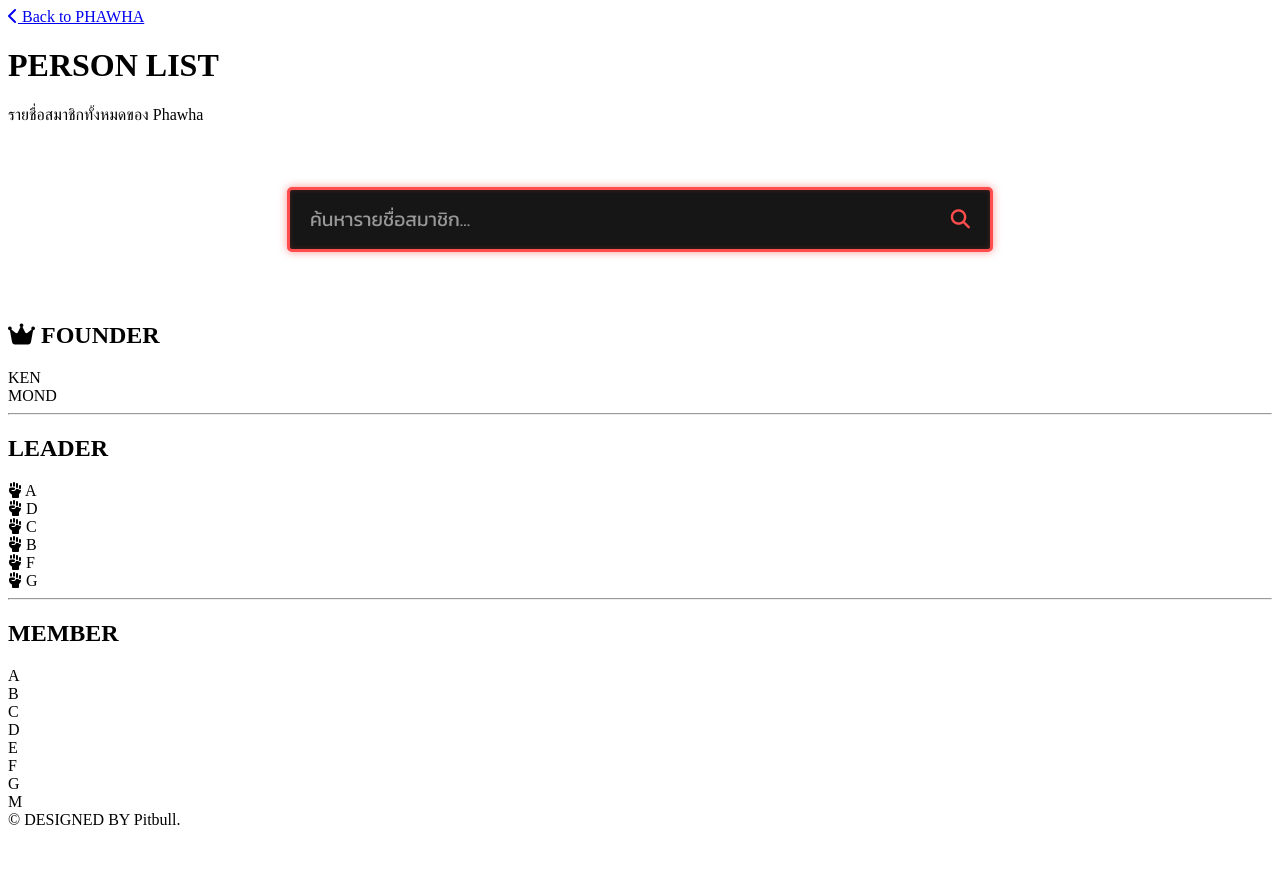
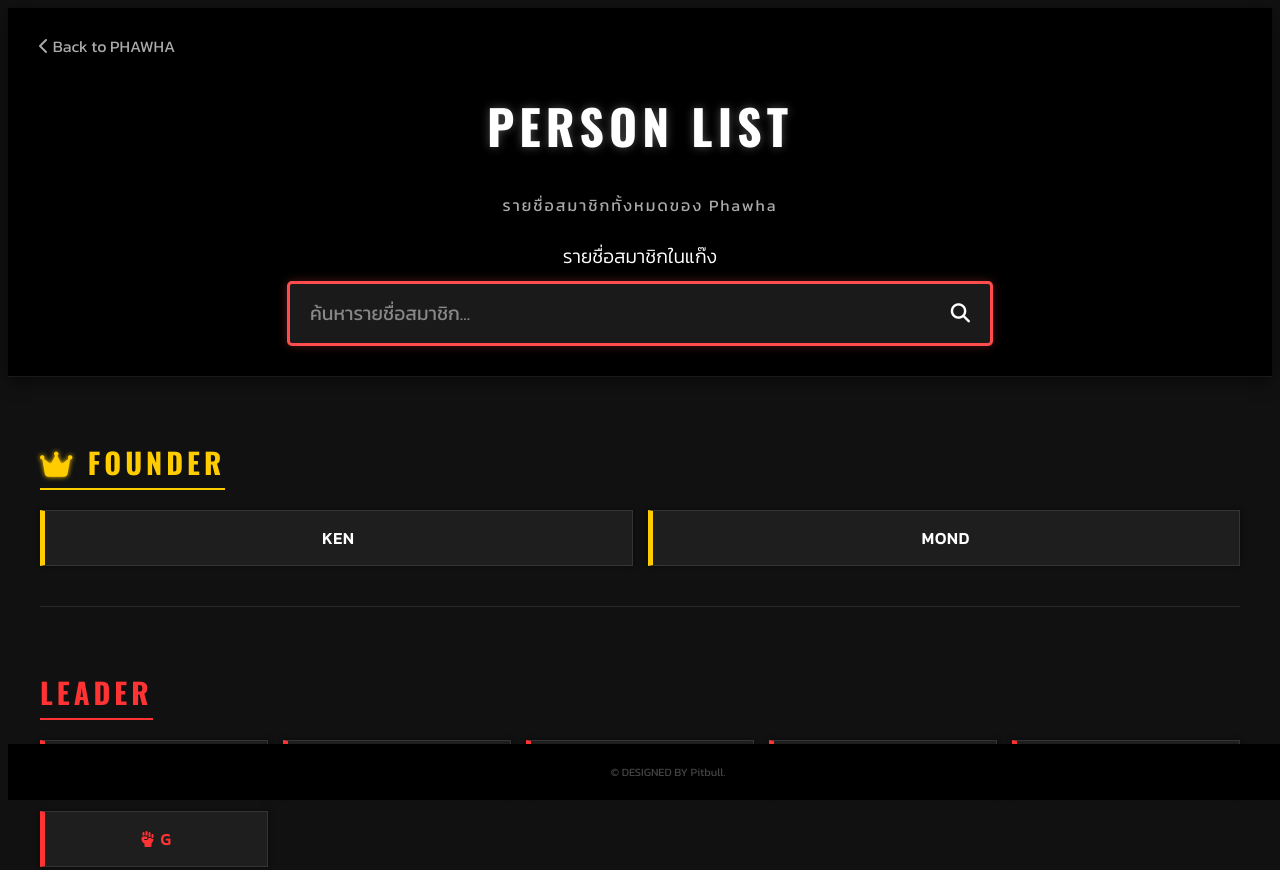
Before and after one commit to pitbullgang/phawhatest, a plain HTML site: page person_list.html in a window 1280 px wide. Shown: the top 870 px of the page. Before the commit the page ends 837 px from the top, so only its background shows below. Drawn offline with nearby package versions, Linux system fonts and the light colour scheme.

Commit message:
Update person_list.css

```diff
--- a/person_list.css
+++ b/person_list.css
@@ -8,51 +8,83 @@
     --neon-white: #ffffff; /* สีขาวสำหรับ MEMBER */
     --neon-gold: #ffcc00; /* สีทองสำหรับ FOUNDER */
     --search-red-border: #ff4d4d; /* สีแดงอ่อนสำหรับขอบค้นหา */
-    --search-box-bg: #161616; /* พื้นหลังช่องค้นหาเข้มกว่า card-bg เล็กน้อย */
+    --search-box-bg: #1a1a1a; /* สีพื้นหลังช่องค้นหา */
 }
 
-/* ... (โค้ดส่วนอื่นๆ เหมือนเดิม) ... */
+body {
+    font-family: 'Kanit', sans-serif;
+    background-color: var(--dark-bg);
+    color: var(--light-text);
+    min-height: 100vh;
+    padding-bottom: 50px;
+}
 
 /* ================= 2. HEADER & BANNER ================= */
 .header-banner {
-    /* ... (เหมือนเดิม) ... */
-    padding-bottom: 50px; /* เพิ่ม padding ด้านล่างเล็กน้อยเพื่อเว้นระยะจากส่วนค้นหา */
+    padding: 50px 50px 30px;
+    background: #000;
+    box-shadow: 0 5px 15px rgba(0, 0, 0, 0.5);
+    text-align: center;
+    position: relative;
+    border-bottom: 1px solid rgba(255, 255, 255, 0.1);
 }
 
-
-/* ***** สไตล์สำหรับส่วนค้นหาที่อัปเดตแล้ว ***** */
-.search-container-wrapper {
-    text-align: center;
-    padding: 0 20px 40px; /* เพิ่ม padding ด้านล่างเพื่อเว้นระยะจากส่วน content */
-    margin-top: -30px; /* ดึงขึ้นมาเล็กน้อยเพื่อให้ใกล้กับ header */
+.back-home-btn {
+    position: absolute;
+    top: 20px;
+    left: 20px;
+    color: var(--sub-text);
+    text-decoration: none;
+    font-size: 1rem;
+    padding: 5px 10px;
+    border: 1px solid transparent;
+    transition: color 0.3s, border-color 0.3s;
 }
 
-/* อัปเดตสไตล์สำหรับ "รายชื่อสมาชิกในแก๊ง" */
+.back-home-btn:hover {
+    color: var(--light-text);
+    border-color: var(--sub-text);
+}
+
+.main-title {
+    font-family: 'Oswald', sans-serif;
+    font-size: 3rem;
+    text-transform: uppercase;
+    letter-spacing: 5px;
+    color: var(--light-text);
+    text-shadow: 0 0 10px rgba(255, 255, 255, 0.3);
+}
+
+.subtitle {
+    font-size: 1rem;
+    color: var(--sub-text);
+    margin-top: 10px;
+    letter-spacing: 2px;
+}
+
+/* ***** สไตล์สำหรับส่วนค้นหาที่เพิ่มเข้ามา ***** */
+.search-container {
+    margin-top: 25px; /* เว้นระยะห่างจาก subtitle */
+    padding: 0 20px;
+}
+
 .search-description {
     font-size: 1.2rem;
-    color: var(--light-text); /* ใช้สีขาวเพื่อให้สอดคล้องกับ PERSON LIST */
-    font-family: 'Kanit', sans-serif;
-    margin-bottom: 15px;
+    color: var(--light-text);
+    margin-bottom: 10px;
     font-weight: 300;
-    letter-spacing: 1px;
-    text-shadow: none; /* ลบเงาออกเพื่อให้ดูสะอาดขึ้น */
 }
 
 .search-box {
     display: flex;
     align-items: center;
-    max-width: 700px;
+    max-width: 700px; /* ความกว้างสูงสุด */
     margin: 0 auto;
-    /* พื้นหลังเข้ม แต่ไม่ใช่ดำสนิท */
-    background-color: var(--search-box-bg);
-
-    /* ขอบสีแดง 3px */
-    border: 3px solid var(--search-red-border);
-    border-radius: 5px;
+    background-color: var(--search-box-bg); /* สีพื้นหลังช่องค้นหาเข้มๆ */
+    border: 3px solid var(--search-red-border); /* ขอบสีแดงอ่อนๆ คล้ายในภาพ */
+    border-radius: 5px; /* มุมโค้งมน */
     overflow: hidden;
-
-    /* ปรับเงาให้ดูเป็นนีออนและดุดัน */
-    box-shadow: 0 0 8px rgba(255, 77, 77, 0.6), inset 0 0 5px rgba(255, 77, 77, 0.2);
+    box-shadow: 0 0 10px rgba(255, 77, 77, 0.3); /* แสงเงาสีแดงอ่อนๆ */
 }
 
 .search-input {
@@ -61,13 +93,13 @@
     font-size: 1.2rem;
     background: none;
     border: none;
-    color: var(--light-text);
-    outline: none;
+    color: var(--light-text); /* สีตัวอักษรในช่องค้นหา */
+    outline: none; /* ลบขอบเวลาคลิก */
     font-family: 'Kanit', sans-serif;
 }
 
 .search-input::placeholder {
-    color: #999; /* ปรับสี placeholder ให้ดูสว่างกว่าเดิมเล็กน้อย */
+    color: #888; /* สีของข้อความ placeholder */
 }
 
 .search-button {
@@ -75,36 +107,162 @@
     border: none;
     padding: 15px 20px;
     cursor: pointer;
-    color: var(--search-red-border);
+    color: var(--light-text);
     font-size: 1.2rem;
-    transition: color 0.2s, background-color 0.2s;
+    transition: color 0.2s;
 }
 
 .search-button:hover {
-    color: var(--light-text);
-    background-color: rgba(255, 77, 77, 0.1); /* เพิ่มสีพื้นหลังอ่อน ๆ เมื่อโฮเวอร์ */
+    color: var(--search-red-border); /* เปลี่ยนสีไอคอนค้นหาเมื่อโฮเวอร์ */
 }
 /* ******************************************* */
 
 
+/* ================= 3. CONTENT & GRID ================= */
+.container {
+    max-width: 1200px;
+    margin: 40px auto;
+    padding: 0 20px;
+}
+/* ... สไตล์ส่วนที่เหลือเหมือนเดิม ... */
+
+.divider {
+    border: none;
+    border-top: 1px solid rgba(255, 255, 255, 0.1);
+    margin: 40px 0;
+}
+
+/* ตั้งค่า Title พื้นฐาน */
+.category-title {
+    font-family: 'Oswald', sans-serif;
+    font-size: 1.8rem;
+    text-transform: uppercase;
+    letter-spacing: 4px;
+    margin-bottom: 20px;
+    padding-bottom: 5px;
+    border-bottom: 2px solid var(--neon-gold); /* Default: Gold */
+    display: inline-block;
+    color: var(--neon-gold);
+}
+
+/* FOUNDER (ใช้สีทอง) */
+.founder-section .category-title {
+    color: var(--neon-gold);
+    border-bottom-color: var(--neon-gold);
+}
+
+/* LEADER (ใช้สีแดง) */
+.leader-section .category-title {
+    color: var(--neon-red); /* เปลี่ยนสี Title เป็นแดง */
+    border-bottom-color: var(--neon-red);
+}
+
+/* MEMBER (ใช้สีขาว) */
+.member-section .category-title {
+    color: var(--neon-white); /* เปลี่ยนสี Title เป็นขาว */
+    border-bottom-color: var(--neon-white);
+}
+
+
+.member-grid {
+    display: grid;
+    grid-template-columns: repeat(auto-fit, minmax(200px, 1fr));
+    gap: 15px;
+}
+
+.member-card {
+    background-color: var(--card-bg);
+    padding: 15px;
+    text-align: center;
+    font-weight: 700;
+    text-transform: uppercase;
+    letter-spacing: 1px;
+    transition: all 0.3s ease;
+    border: 1px solid rgba(255, 255, 255, 0.1);
+    box-shadow: 0 0 5px rgba(0, 0, 0, 0.5);
+}
+
+.member-card:hover {
+    background-color: #2a2a2a;
+    transform: translateY(-3px);
+    box-shadow: 0 5px 15px rgba(0, 0, 0, 0.8), 0 0 10px rgba(255, 255, 255, 0.1);
+}
+
+/* เอฟเฟกต์เฉพาะ Founder/Leader/Member */
+.founder-section .member-card {
+    border-left: 5px solid var(--neon-gold);
+}
+
+/* LEADER: ขอบซ้ายและสีตัวอักษรเป็นสีแดง */
+.is-leader {
+    border-left: 5px solid var(--neon-red); /* เปลี่ยนขอบเป็นสีแดง */
+    color: var(--neon-red); /* เปลี่ยนสีตัวอักษรเป็นสีแดง */
+}
+
+/* MEMBER: ขอบซ้ายเป็นสีขาว */
+.member-section .member-card {
+    border-left: 5px solid var(--neon-white); /* กำหนดขอบเป็นสีขาว */
+    color: var(--neon-white); /* กำหนดสีตัวอักษรเป็นสีขาว */
+}
+
+
+.neon-gold {
+    color: var(--neon-gold);
+    text-shadow: 0 0 5px var(--neon-gold);
+}
+
+
+/* ================= 4. FOOTER ================= */
+.footer {
+    text-align: center;
+    font-size: 0.7rem;
+    color: #444;
+    padding: 20px;
+    position: fixed;
+    bottom: 0;
+    width: 100%;
+    background: #000;
+}
+
 /* ================= 5. RESPONSIVE ================= */
 @media (max-width: 768px) {
-    /* ... (โค้ด responsive เดิม) ... */
-
-    .search-container-wrapper {
-        padding: 0 10px 30px; /* ปรับ padding ในมือถือ */
+    .header-banner {
+        padding: 60px 20px 20px;
     }
 
+    .back-home-btn {
+        top: 15px;
+        left: 10px;
+    }
+
+    .main-title {
+        font-size: 2rem;
+    }
+
+    .subtitle {
+        font-size: 0.8rem;
+    }
+
+    /* Responsive สำหรับช่องค้นหา */
     .search-box {
-        width: 100%;
+        width: 100%; /* ให้ช่องค้นหาเต็มความกว้างใน mobile */
     }
 
     .search-input {
-        padding: 12px 15px;
+        padding: 12px 15px; /* ลดขนาด padding */
         font-size: 1rem;
     }
 
     .search-button {
         padding: 12px 15px;
     }
+    /* *********************************** */
+
+    .container {
+        margin: 20px auto;
+    }
+
+    .category-title {
+        font-size: 1.5rem;
+    }
 }
```
